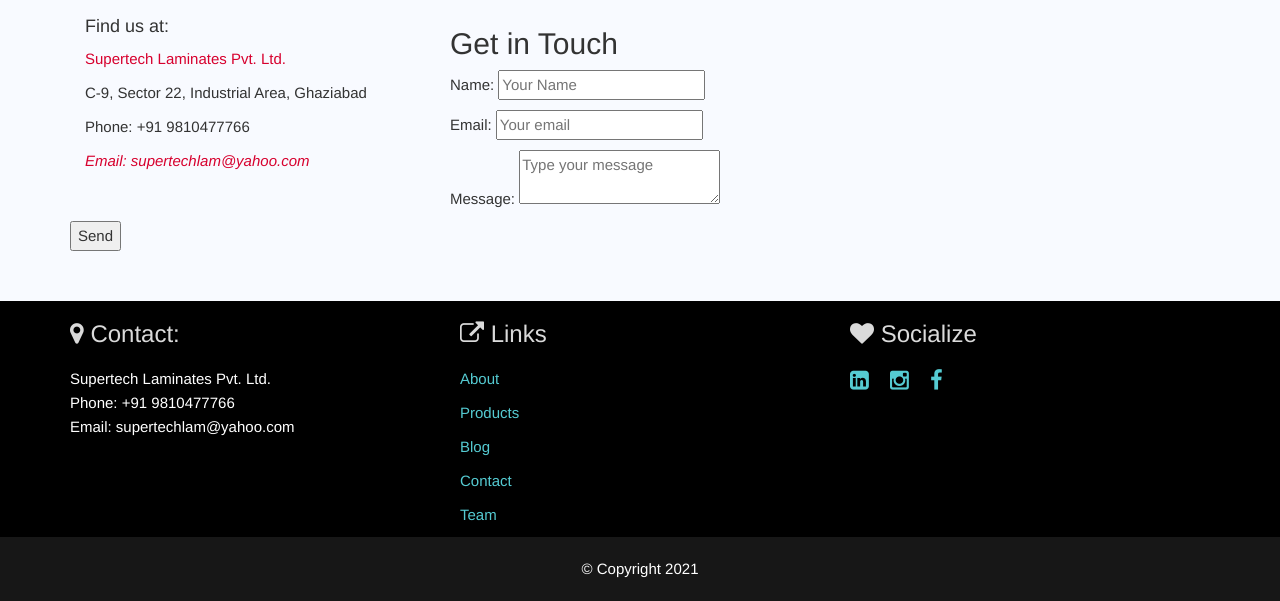
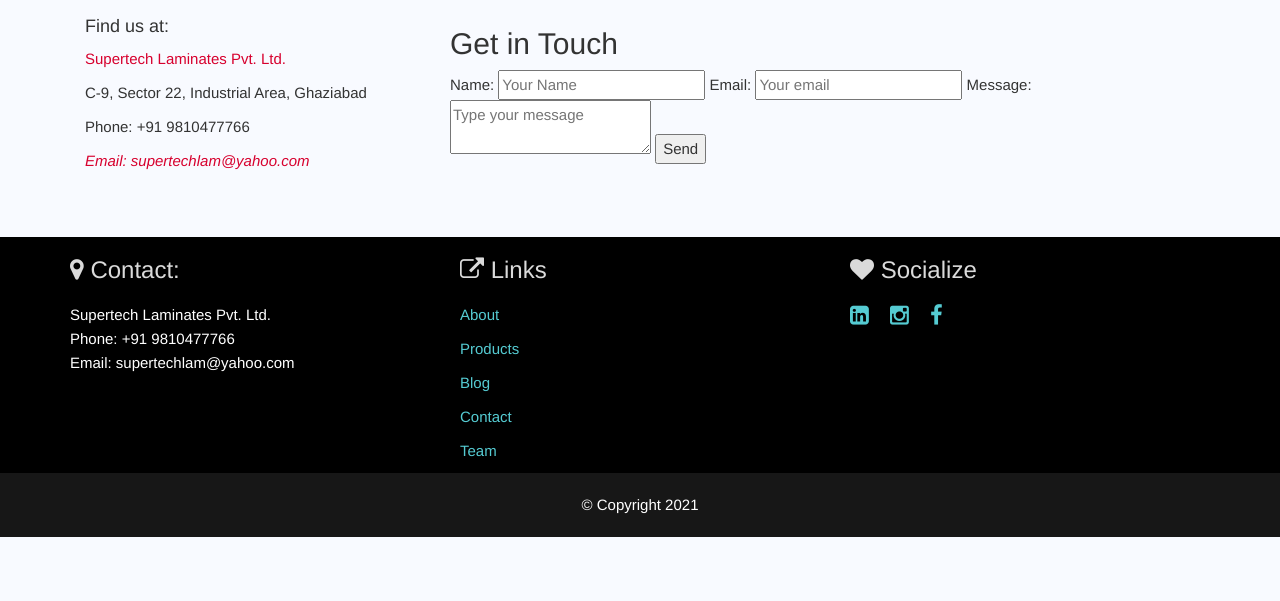
Before and after one commit to supertechlam/supertechlam.github.io, a Jekyll site: the page built from contact.html, in a window 1280 px wide. Shown: the part 531-1132 px from the top of the page. Built offline with Jekyll 4.4.1, drawn with Linux system fonts in a browser that asks for light colours; after the commit the page ends 1068 px from its top, so only the background shows below that.

Commit message:
Update contact.html

```diff
--- a/contact.html
+++ b/contact.html
@@ -67,10 +67,12 @@
         <div id="contact-form">
               <body>
                 <form name="input" action="https://formspree.io/xrgoveag" method="POST">
-                <p>Name: <input type="text" name="name" placeholder="Your Name" required></p>
-                <p>Email: <input type="email" name="_replyto" placeholder="Your email" required></p>
-                <p>Message: <textarea name="message" placeholder="Type your message" required></textarea></p>
-                <p><button type="submit">Send</button></p>
+                Name:    <input type="text" name="name" placeholder="Your Name" required>
+                Email:   <input type="email" name="_replyto" placeholder="Your email" required>
+                Message: <textarea name="message" placeholder="Type your message" required></textarea>
+                <input type="submit" value="Send">
+                  <input type="hidden" name="_subject" value="Enter your subject here" />
+                  <input type="hidden" name="next" value="thanks.html" />
                 </form>
               </body>
         </div>
```
